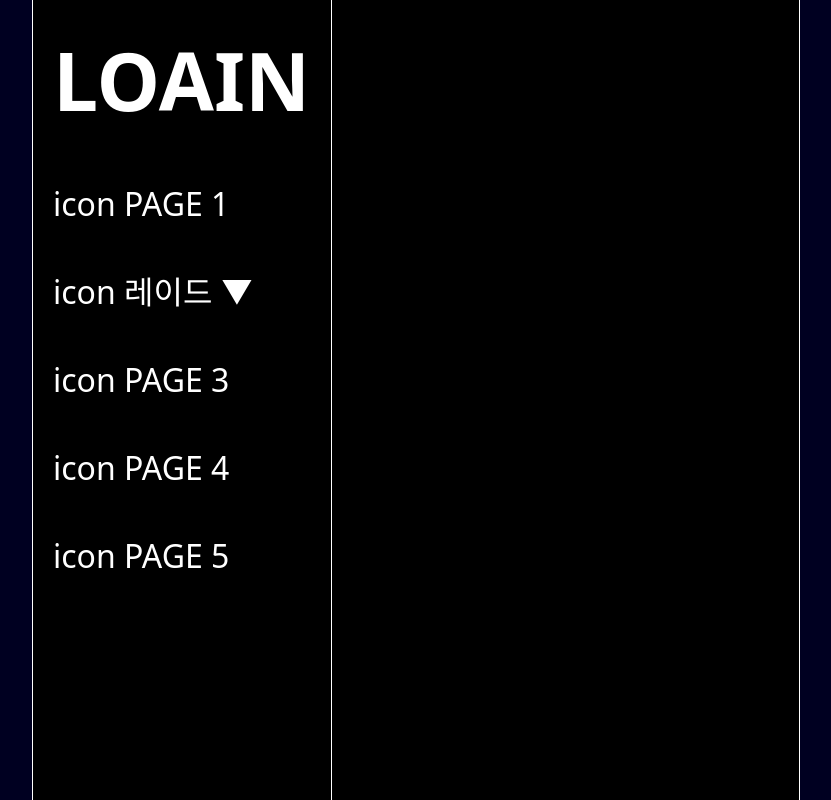
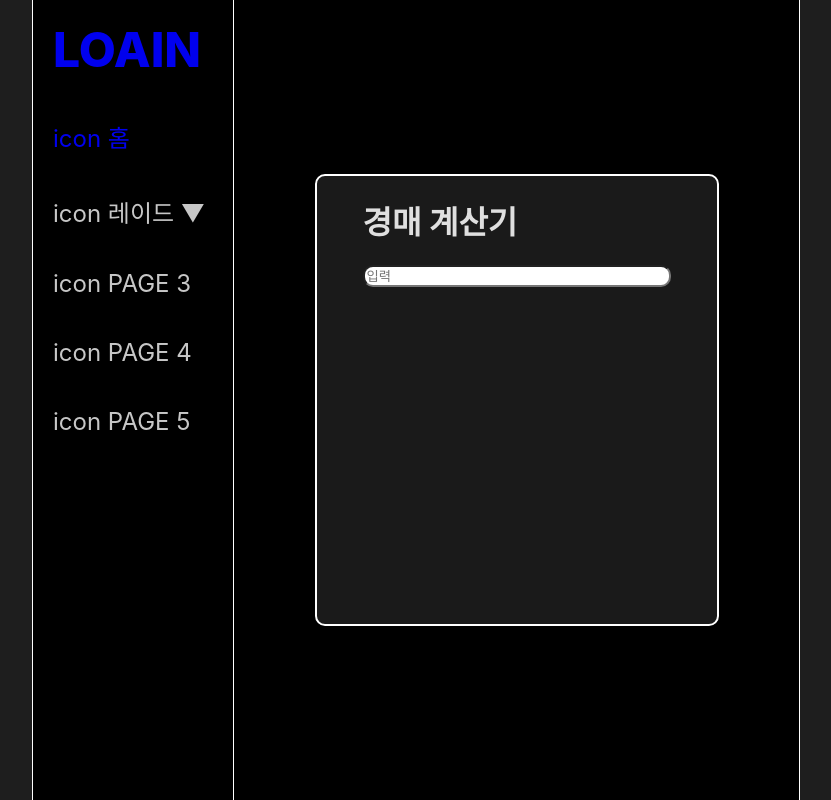
Before and after one commit to KwanjungKim/LOA, a React (Create React App) app in the folder client/: page / in a window 1280 px wide. Shown: the whole page, without its empty margins (224-1055 px from the left). Built offline with nearby package versions, Linux system fonts and the light colour scheme; no server answers.

Commit message:
home raid cal

```diff
--- a/client/package.json
+++ b/client/package.json
@@ -11,6 +11,7 @@
     "react": "^18.2.0",
     "react-bootstrap": "^2.8.0",
     "react-dom": "^18.2.0",
+    "react-router-dom": "^6.14.2",
     "react-scripts": "5.0.1",
     "web-vitals": "^2.1.4"
   },
--- a/client/src/App.css
+++ b/client/src/App.css
@@ -3,7 +3,7 @@
   justify-content: center;
   width: 100%;
   height: 100vh;
-  background-color: rgb(0, 0, 33);
+  background-color: rgba(0, 0, 0, 0.884);
 }
 
 .App_Main{
--- a/client/src/App.js
+++ b/client/src/App.js
@@ -1,11 +1,11 @@
-import logo from './logo.svg';
+
 import './App.css';
 import axios from "axios";
 import {useEffect} from "react";
-import NaviBar from './components/js/Navi_bar';
 import Sidebar from './components/js/sidebar';
 import Money_Calculator from './components/js/Money_Cal';
-
+import { BrowserRouter as Router, Route, Routes} from 'react-router-dom';
+import Raidpage from './components/js/raidpage';
 
 function App() {
   const callApi = async () => {
@@ -25,7 +25,15 @@ function App() {
     <div className="App">
         <div className="App_Main">
             <Sidebar />
-            <Money_Calculator />
+
+            <Router >
+                <Routes>
+
+                    <Route exact path="/" element={<Money_Calculator />} />
+                    <Route exact path="/raid" element={<Raidpage />} />
+
+                </Routes>
+            </Router>
         </div>
     </div>
   );
--- a/client/src/components/css/Money_Cal.css
+++ b/client/src/components/css/Money_Cal.css
@@ -2,4 +2,25 @@
     background-color: black;
     width : 100%;
     border-right : 1px solid white;
+    display: flex;
+    justify-content: center;
+    align-items: center;
 }
+
+.Money_Cal{
+    background-color: #1a1a1a;
+    width : 400px;
+    height: 56vh;
+    border-radius: 10px;
+    border : 2px solid white;
+    display: flex;
+    align-items: center;
+    flex-direction: column;
+    color : rgba(255, 255, 255, 0.863);
+}
+
+.Money_Cal_input{
+    width : 300px;
+    height: 2vh;
+    border-radius: 10px;
+}
--- a/client/src/components/css/sidebar.css
+++ b/client/src/components/css/sidebar.css
@@ -1,37 +1,56 @@
 .sidebar_all{
     background-color: black;
-    width : 300px;
+    width : 200px;
     height: 100vh;
     border-left : 1px solid white;
     border-right : 1px solid white;
 
 }
-
+.sidebar_href{
+    text-decoration: none;
+}
+.sidebar_href:hover, :visited{
+    color: white;
+}
 .sidebar_Logo{
     color : white;
-    font-size: 5em;
+    font-size: 3em;
     font-weight :800;
     padding : 20px;
 }
 
 .sidebar_page{
     width : 350px;
-    font-size : 2em;
+    font-size : 1.5em;
     padding : 20px;
     overflow: hidden;
-    color : white;
+    color : rgba(255, 255, 255, 0.781);
 }
 
+.sidebar_page_sub{
+    width : 100px;
+    font-size: 1em;
+    color : white;
+    padding-left: 30px;
+    overflow: hidden;
+}
+
+.sidebar_ul{
+    width : 100px;
+    font-size: 1em;
+    padding-left : 50px;
+    overflow: hidden;
+}
 
 
 @media (max-width : 900px) {
 
     .sidebar_all{
-        width : 95px;
-        transition: all 0.3s ease-in-out;
+        width : 70px;
+        transition: all 0.2s ease-in-out;
     }
     .sidebar_all:hover{
-        width : 300px;
+        width : 200px;
 
     }
     .sidebar_all:hover > .sidebar_Logo{visibility: visible;}
@@ -41,6 +60,6 @@
 }
 @media (min-width : 900px){
     .sidebar_all{
-        transition: all 0.3s ease-out;
+        transition: all 0.2s ease-out;
     }
 }
--- a/client/src/components/js/Money_Cal.js
+++ b/client/src/components/js/Money_Cal.js
@@ -11,6 +11,12 @@ const Money_Calculator =()=>{
                     <div className='Money_Cal'>
 
 
+
+                        <div>
+                        <h1>경매 계산기</h1>
+                        <input className='Money_Cal_input' placeholder='입력'/>
+                        </div>
+
                     </div>
             </div>
         </>
--- /dev/null
+++ b/client/src/components/js/raidpage.js
@@ -0,0 +1,10 @@
+import React from "react";
+import '../css/raidpage.css'
+
+const Raidpage =()=>{
+    return(
+        123
+    )
+}
+
+export default Raidpage;
--- a/client/src/components/js/sidebar.js
+++ b/client/src/components/js/sidebar.js
@@ -12,11 +12,12 @@ const Sidebar =()=> {
     const Raid =()=>{
         return(
             <div>
-            <div className='sidebar_page' onClick={() => {setLegion(!legion)}}>
+            <div className='sidebar_page_sub' ><a className="sidebar_href" href="/raid">전체 레이드</a></div>
+            <div className='sidebar_page_sub' onClick={() => {setLegion(!legion)}}>
                 군단장
             </div>
             {legion &&
-            <ul style={{listStyle :"none", color :"white"}}>
+            <ul style={{listStyle :"none", color :"white"}} className='sidebar_ul'>
                 <li>발탄</li>
                 <li >비아키스</li>
                 <li >쿠크세이튼</li>
@@ -25,17 +26,19 @@ const Sidebar =()=> {
             </ul>
             }
 
-            <div className='sidebar_page' onClick={() => {setAbyss(!abyss)}}>
+            <div className='sidebar_page_sub' onClick={() => {setAbyss(!abyss)}}>
                 어비스 던전
             </div>
             {abyss &&
-            <ul style={{listStyle :"none", color :"white"}}>
+
+            <ul style={{listStyle :"none", color :"white"}} className='sidebar_ul' >
                 <li>카양겔 노말</li>
                 <li>카양겔 하드</li>
                 <li>상아탑 노말</li>
                 <li>상아탑 하드</li>
 
             </ul>
+
             }
             </div>
         );
@@ -43,8 +46,8 @@ const Sidebar =()=> {
     return (
         <>
             <div className='sidebar_all'>
-                <div className='sidebar_Logo' href="#"> LOAIN</div>
-                <div className='sidebar_page'>icon   PAGE 1</div>
+                <div className='sidebar_Logo' ><a className="sidebar_href" href="/">LOAIN</a></div>
+                <div className='sidebar_page'><a className="sidebar_href" href="/">icon 홈</a></div>
                 <div className='sidebar_page' onClick={() => {
                     setRaidDropDown(!raidDropDown)
                     if(raidDropDown === false){
```
Also changed, not shown: client/src/components/css/raidpage.css (added), 1 other file (tests, documents, lock files or other folders).
